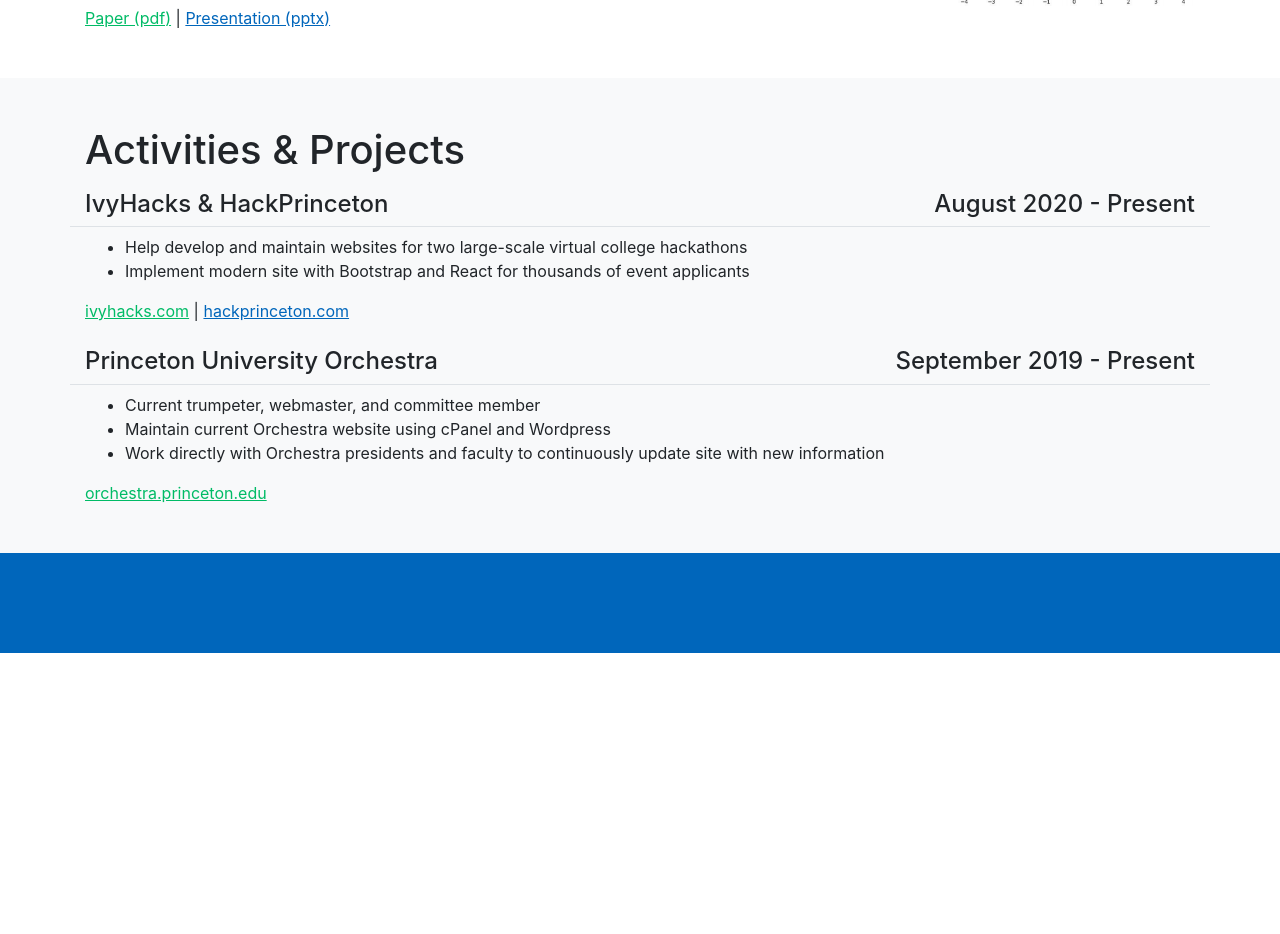
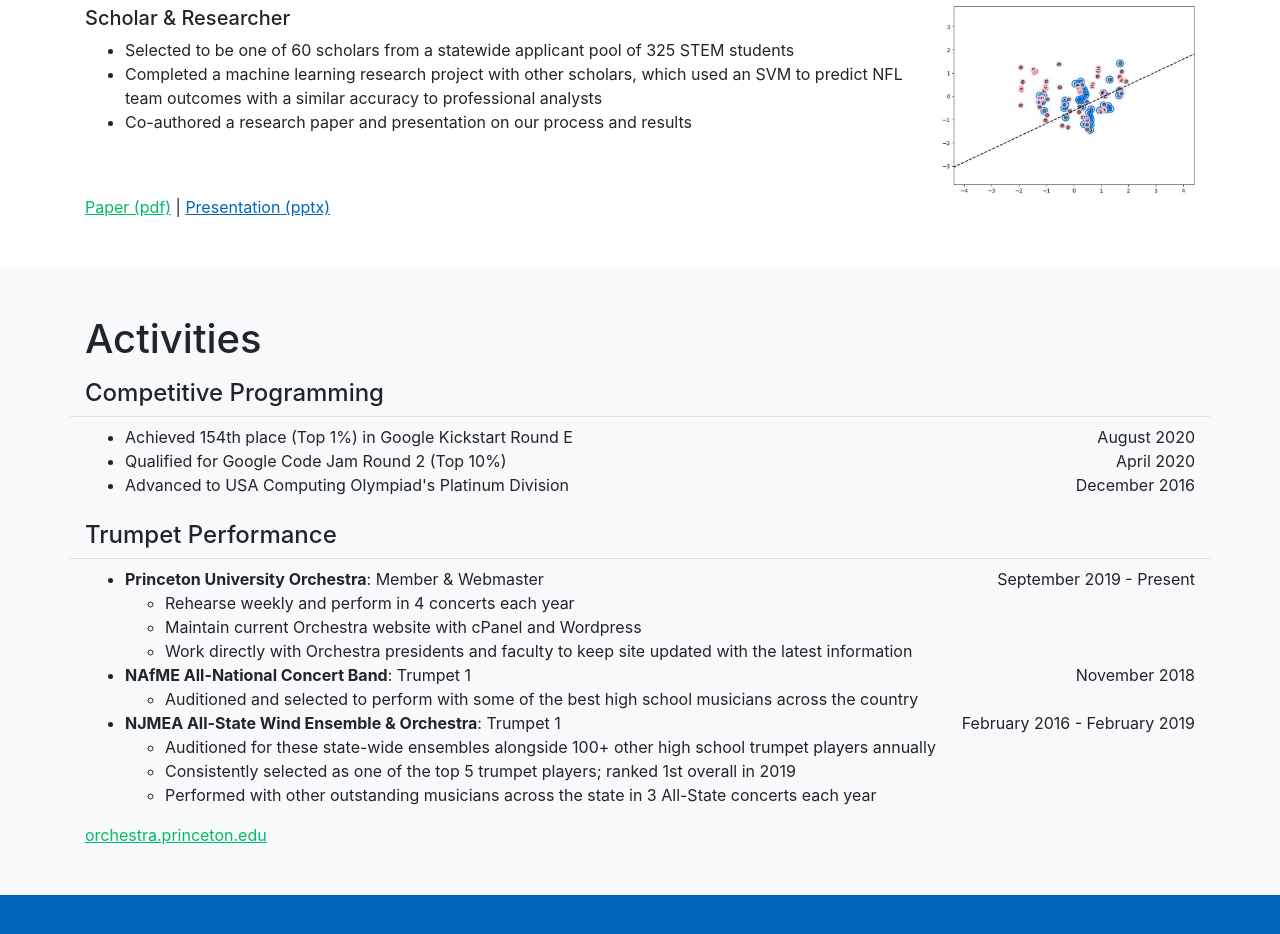
Before and after one commit to devonulrich/portfolio, a website built with webpack: page src/index.html in a window 1280 px wide. Shown: the part 1802-2736 px from the top of the page. Before the commit the page ends 2455 px from the top, so only its background shows below. Built offline with nearby package versions, Linux system fonts and the light colour scheme.

Commit message:
Changed Activities format, and added hackathons to Experience
This new organization makes more sense & is a little cleaner
than before.

```diff
--- a/src/index.html
+++ b/src/index.html
@@ -126,7 +126,42 @@
 
     <div class="container py-5" id="experience">
       <h1 class="mb-3">Experience</h1>
+
       <div class="row border-bottom">
+        <div class="col-md">
+          <h4>IvyHacks and HackPrinceton</h4>
+        </div>
+        <div class="col-md-6">
+          <h4 class="text-right d-none d-md-block">
+            August 2020 - Present
+          </h4>
+          <h5 class="d-block d-md-none">
+            August 2020 - Present
+          </h5>
+        </div>
+      </div>
+      <div class="row mt-2">
+        <div class="col-lg-9">
+          <h5>Web Developer</h5>
+          <ul>
+            <li>Help develop and maintain websites for two
+              large-scale virtual college hackathons</li>
+            <li>Implement modern sites with Bootstrap and React
+              for thousands of future attendees</li>
+          </ul>
+        </div>
+        <div class="col-12">
+          <a href="https://ivyhacks.com/">
+            <u>ivyhacks.com</u>
+          </a>
+          |
+          <a href="https://www.hackprinceton.com/" class="a-blue">
+            <u>hackprinceton.com</u>
+          </a>
+        </div>
+      </div>
+
+      <div class="row border-bottom mt-4">
         <div class="col-md">
           <h4>Chessr</h4>
         </div>
@@ -235,65 +270,75 @@
 
     <div class="bg-light py-5" id="activities">
       <div class="container">
-        <h1 class="mb-3">Activities & Projects</h1>
+        <h1 class="mb-3">Activities</h1>
+
         <div class="row border-bottom">
           <div class="col-md">
-            <h4>IvyHacks & HackPrinceton</h4>
+            <h4>Competitive Programming</h4>
           </div>
-          <div class="col-md-6">
-            <h4 class="text-right d-none d-md-block">
-              August 2020 - Present
-            </h4>
-            <h5 class="d-block d-md-none">
-              August 2020 - Present
-            </h5>
+        </div>
+        <div class="row mt-2">
+          <div class="col">
+            <ul class="mb-0">
+              <li>Achieved 154th place (Top 1%) in Google Kickstart Round E
+                <span class="float-right d-none d-md-inline">August 2020</span>
+                <span class="d-md-none">(August 2020)</span></li>
+              <li>Qualified for Google Code Jam Round 2 (Top 10%)
+                <span class="float-right d-none d-md-inline">April 2020</span>
+                <span class="d-md-none">(April 2020)</span></li>
+              <li>Advanced to USA Computing Olympiad's Platinum Division
+                <span class="float-right d-none d-md-inline">December 2016</span>
+                <span class="d-md-none">(December 2016)</span></li>
+            </ul>
+          </div>
+        </div>
+
+        <div class="row border-bottom mt-4">
+          <div class="col-md">
+            <h4>Trumpet Performance</h4>
           </div>
         </div>
         <div class="row mt-2">
           <div class="col">
             <ul>
-              <li>Help develop and maintain websites for two large-scale virtual college
-                hackathons</li>
-              <li>Implement modern site with Bootstrap and React for thousands of event
-                applicants</li>
-            </ul>
-          </div>
-          <div class="col-12">
-            <a href="https://ivyhacks.com/"><u>ivyhacks.com</u></a>
-            |
-            <a href="https://www.hackprinceton.com/" class="a-blue">
-              <u>hackprinceton.com</u>
-            </a>
-          </div>
-        </div>
-
-        <div class="row mt-4 border-bottom">
-          <div class="col-md">
-            <h4>Princeton University Orchestra</h4>
-          </div>
-          <div class="col-md-6">
-            <h4 class="text-right d-none d-md-block">
-              September 2019 - Present
-            </h4>
-            <h5 class="d-block d-md-none">
-              September 2019 - Present
-            </h5>
-          </div>
-        </div>
-        <div class="row mt-2">
-          <div class="col">
-            <ul>
-              <li>Current trumpeter, webmaster, and committee member</li>
-              <li>Maintain current Orchestra website using cPanel and Wordpress</li>
-              <li>Work directly with Orchestra presidents and faculty to continuously
-                update site with new information</li>
+              <li>
+                <b>Princeton University Orchestra</b>: Member &amp; Webmaster
+                <span class="float-right d-none d-md-inline">September 2019 - Present</span>
+                <span class="d-md-none">(September 2019 - Present)</span>
+                <ul>
+                  <li>Rehearse weekly and perform in 4 concerts each year</li>
+                  <li>Maintain current Orchestra website with cPanel and Wordpress</li>
+                  <li>Work directly with Orchestra presidents and faculty to keep site updated
+                    with the latest information</li>
+                </ul>
+              </li>
+              <li>
+                <b>NAfME All-National Concert Band</b>: Trumpet 1
+                <span class="float-right d-none d-md-inline">November 2018</span>
+                <span class="d-md-none">(November 2018)</span>
+                <ul>
+                  <li>Auditioned and selected to perform with some of the best high school
+                    musicians across the country</li>
+                </ul>
+              </li>
+              <li>
+                <b>NJMEA All-State Wind Ensemble & Orchestra</b>: Trumpet 1
+                <span class="float-right d-none d-md-inline">February 2016 - February 2019</span>
+                <span class="d-md-none">(February 2016 - February 2019)</span>
+                <ul>
+                  <li>Auditioned for these state-wide ensembles alongside 100+ other high school
+                    trumpet players annually</li>
+                  <li>Consistently selected as one of the top 5 trumpet players; ranked 1st overall
+                    in 2019</li>
+                  <li>Performed with other outstanding musicians across the state in 3 All-State
+                    concerts each year</li>
+              </li>
             </ul>
           </div>
           <div class="col-12">
             <a href="https://orchestra.princeton.edu/"><u>orchestra.princeton.edu</u></a>
           </div>
         </div>
-
       </div>
     </div>
 
```
